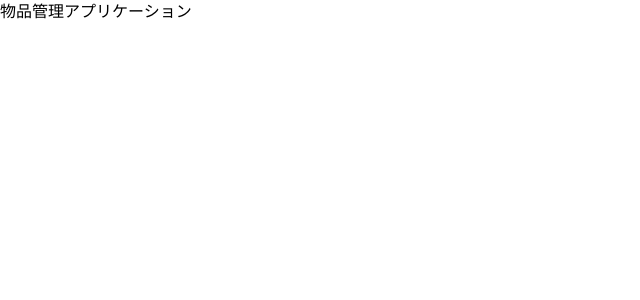
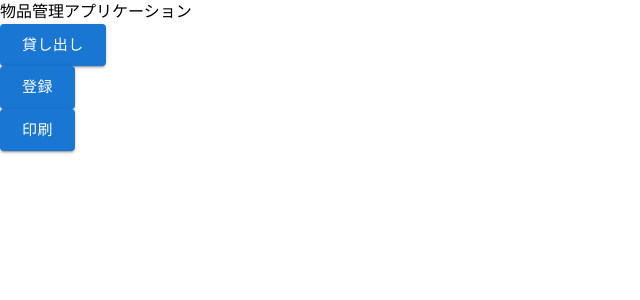
Before and after one commit to sohosai/qr-frontend, a Next.js app: page / in a window 1280 px wide. Shown: the top 300 px of the page, without its empty margins (0-640 px from the left). Built offline with nearby package versions, Linux system fonts and the light colour scheme.

Commit message:
indexページにリンクをとりあえず配置

```diff
--- a/src/pages/api/hello.ts
+++ /dev/null
@@ -1,10 +0,0 @@
-// Next.js API route support: https://nextjs.org/docs/api-routes/introduction
-import type { NextApiRequest, NextApiResponse } from 'next'
-
-type Data = {
-  name: string
-}
-
-export default function handler(req: NextApiRequest, res: NextApiResponse<Data>) {
-  res.status(200).json({ name: 'John Doe' })
-}
--- a/src/pages/index.tsx
+++ b/src/pages/index.tsx
@@ -1,7 +1,29 @@
+import Link from 'next/link'
+import Button from '@mui/material/Button'
+
 /**
  * QRにログインした際に最初に表示されるトップページ
- * 物品一覧を確認できる
+ * 各ページに飛べるようにボタンを配置する
  */
 export default function Home() {
-  return <div>物品管理アプリケーション</div>
+  return (
+    <>
+      <div>物品管理アプリケーション</div>
+      <div>
+        <Button variant='contained' size='large' LinkComponent={Link} href='/lending'>
+          貸し出し
+        </Button>
+      </div>
+      <div>
+        <Button variant='contained' size='large' LinkComponent={Link} href='/register'>
+          登録
+        </Button>
+      </div>
+      <div>
+        <Button variant='contained' size='large' LinkComponent={Link} href='/printing'>
+          印刷
+        </Button>
+      </div>
+    </>
+  )
 }
```
